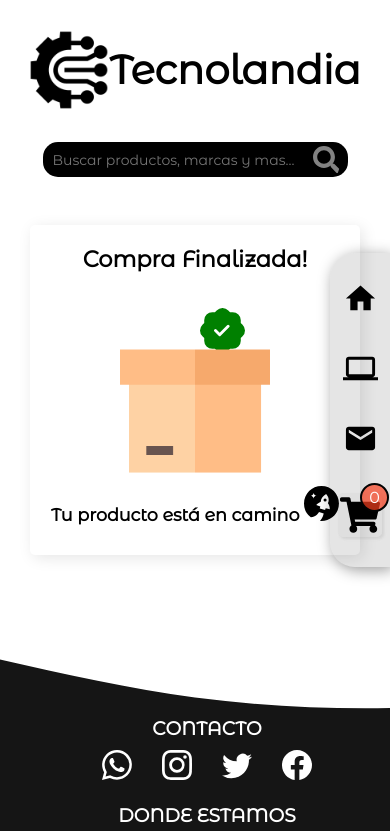
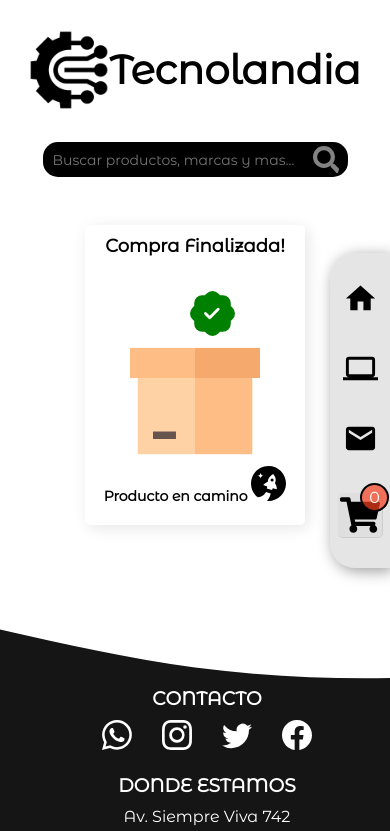
Before and after one commit to br1-gtr/coderHouse_34845-eCommerce_magaro, a React (Create React App) app: page /buy-cart in a window 390 px wide. Shown: the top 831 px of the page. Built offline with nearby package versions, Linux system fonts and the light colour scheme; no server answers; the database is empty.

Commit message:
cartWidget BG ok mobile

```diff
--- a/src/components/BuyCart.jsx
+++ b/src/components/BuyCart.jsx
@@ -13,7 +13,7 @@
                     <img src={boxImg} alt="" className='cart-buy__img' />
                 </div>
                 <div>
-                    <h3>Tu producto está en camino <SiStarship size={35} /></h3>
+                    <h3>Producto en camino <SiStarship size={35} /></h3>
                 </div>
             </div>
         </div>
--- a/src/css/BuyCart.css
+++ b/src/css/BuyCart.css
@@ -65,18 +65,20 @@
     }
 
     .cart-buy {
-        width: 290px;
-        height: 290px;
+        width: 200px;
+        height: 280px;
         font-size: 15px;
         margin-top: 10px;
-        display: flex;
-        flex-direction: column;
-        align-items: center;
-        justify-content: space-between;
-        color: black;
         border-radius: 5px;
-        box-shadow: 3px 3px 15px rgba(0, 0, 0, 0.1);
-        padding: 20px;
+        padding: 10px;
+    }
+
+    .cart-buy h2 {
+        font-size: 18px;
+    }
+
+    .cart-buy h3 {
+        font-size: 14px;
     }
 
     .cart-buy__container-img {
@@ -96,7 +98,21 @@
     }
 
     .cart-buy__img {
-        height: 150px;
+        height: 130px;
         z-index: 10;
     }
+
+    @keyframes move {
+        0% {
+            top: 20px;
+        }
+
+        50% {
+            top: 85px;
+        }
+
+        100% {
+            top: 20px;
+        }
+    }
 }
--- a/src/css/Cart.css
+++ b/src/css/Cart.css
@@ -119,16 +119,18 @@
         display: flex;
         flex-direction: row;
         align-items: flex-start !important;
+        padding: 0px !important;
     }
 
     .cart__container table {
         margin-top: 100px;
-        width: 80%;
+        width: 75%;
         border-collapse: collapse;
+        font-size: 10px;
     }
 
     .cart__item--img {
-        height: 60px;
+        height: 45px;
     }
 
 
--- a/src/css/CartWidget.css
+++ b/src/css/CartWidget.css
@@ -35,7 +35,10 @@
         background-color: rgb(164, 164, 164, 0.1);
         padding: 2px;
         border-radius: 5px;
-        box-shadow: 2px 2px 3px rgba(167, 167, 167, 0.3);
+        border-right: 1px solid rgba(167, 167, 167, 0.3);
+        border-bottom: 1px solid rgba(167, 167, 167, 0.3);
+        /*
+        box-shadow: 2px 2px 3px rgba(167, 167, 167, 0.3);*/
     }
 
     .cart-widget .count-product {
```
